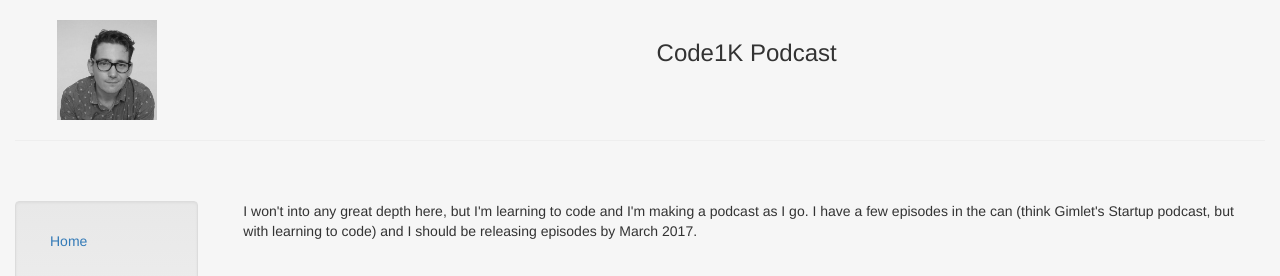
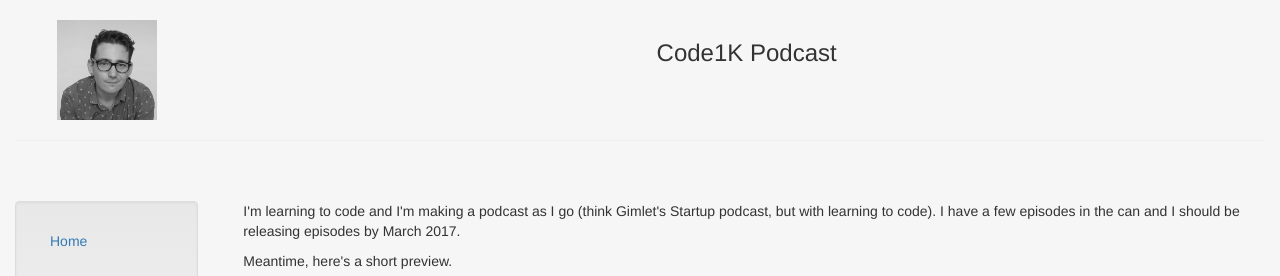
Before and after one commit to TimBeauBennett/Code1K-Website, a Django app: page /podcast in a window 1280 px wide. Shown: the top 276 px of the page. Run offline with Django 3.2, Linux system fonts and the light colour scheme; some libraries are stand-ins or nearby versions.

Commit message:
updated podcast page

```diff
--- a/homepage/templates/homepage/podcast_content.html
+++ b/homepage/templates/homepage/podcast_content.html
@@ -11,9 +11,10 @@
 
 
 {% block content %}
-  <p>I won't into any great depth here, but I'm learning to code and I'm making
-  a podcast as I go. I have a few episodes in the can (think Gimlet's Startup
-  podcast, but with learning to code) and I should be releasing episodes by March
-  2017.</p>
+  <p>I'm learning to code and I'm making a podcast as I go (think Gimlet's Startup
+  podcast, but with learning to code). I have a few episodes in the can
+  and I should be releasing episodes by March 2017.</p>
+  <p>Meantime, here's a short preview.</p>
+  <iframe width="50%" height="200" scrolling="no" frameborder="no" src="https://w.soundcloud.com/player/?url=https%3A//api.soundcloud.com/tracks/298452850&amp;auto_play=false&amp;hide_related=false&amp;show_comments=true&amp;show_user=true&amp;show_reposts=false&amp;visual=true"></iframe>
 
 {% endblock %}
```
